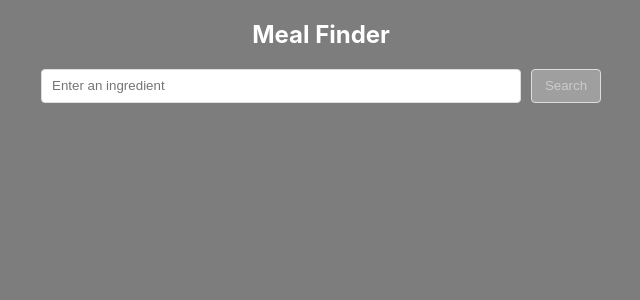
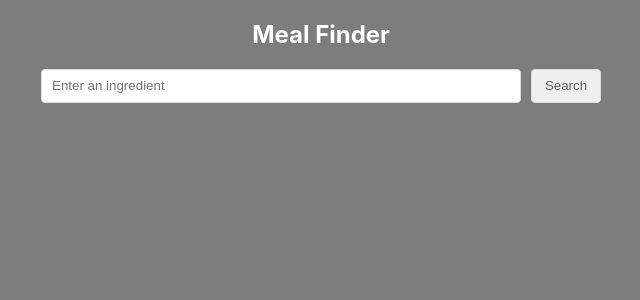
Before and after one commit to cecialbero/reactjs-meal-finder, a React (Create React App) app: page / in a window 1280 px wide. Shown: the top 300 px of the page, without its empty margins (319-959 px from the left). Built offline with nearby package versions, Linux system fonts and the light colour scheme.

Commit message:
Creates the Alert comp, inserts the comp in App

```diff
--- a/src/App.js
+++ b/src/App.js
@@ -3,11 +3,13 @@ import Axios from 'axios';
 
 import Search from './components/Search';
 import MealsList from './components/MealsList';
+import Alert from './components/Alert';
 
 import './App.scss';
 
 const App = () => {
   const [mealsList, setMealsList] = useState([]);
+  const [msg, setMsg] = useState();
 
   const searchIngredient = ingredient => {
     Axios({
@@ -21,10 +23,16 @@ const App = () => {
     })
   }
 
+  const alertMsg = txt => {
+    console.log(txt)
+    setMsg(txt)
+  }
+
   return (
     <section>
       <h1>Meal Finder</h1>
-      <Search searchIngredient={searchIngredient}/>
+      <Search searchIngredient={searchIngredient} alertMsg={alertMsg}/>
+      <Alert msg={msg}/>
       <MealsList list={mealsList}/>
     </section>
   );
--- /dev/null
+++ b/src/components/Alert.js
@@ -0,0 +1,17 @@
+import React from 'react';
+import PropTypes from 'prop-types';
+
+const Alert = ({ msg }) => {
+    return (
+        <article>
+            <p>{ msg }</p>
+            {/* <p>No recipes found for ingredient</p> */}
+        </article>
+    )
+}
+
+export default Alert;
+
+Alert.propTypes = {
+    msg: PropTypes.string
+}
--- a/src/components/Search.js
+++ b/src/components/Search.js
@@ -1,38 +1,43 @@
 import React, { useState } from 'react';
+import PropType from 'prop-types';
 
 import './Search.scss';
 
 const Search = (props) => {
     const [ingredient, setIngredient] = useState('');
-    const [isEmpty, setIsEmpty] = useState(true);
 
-    const handleInputChange = e => {
+    const handleOnInputChange = e => {
         setIngredient(e.target.value);
-        setIsEmpty(false);
     }
 
-    const handleFormSubmit = e => {
+    const handleOnSubmit = e => {
         e.preventDefault();
-        props.searchIngredient(ingredient);
-
-        setIngredient('');
-        setIsEmpty(true);
+        if(ingredient === '') {
+            props.alertMsg('You must insert an ingredient')
+        } else {
+            props.searchIngredient(ingredient);
+            setIngredient('');
+        }
     }
 
     return (
-        <form onSubmit={handleFormSubmit}>
+        <form onSubmit={handleOnSubmit}>
             <input
             type='text'
             placeholder='Enter an ingredient'
-            name="ingredient"
+            name='ingredient'
             value={ingredient}
-            onChange={handleInputChange} />
+            onChange={handleOnInputChange} />
             <input
-            disabled={isEmpty}
             type='submit'
             value='Search'/>
         </form>
     )
 }
 
-export default Search
+export default Search;
+
+Search.PropType = {
+    searchIngredient: PropType.func.isRequired,
+    alertMsg: PropType.func
+}
```
